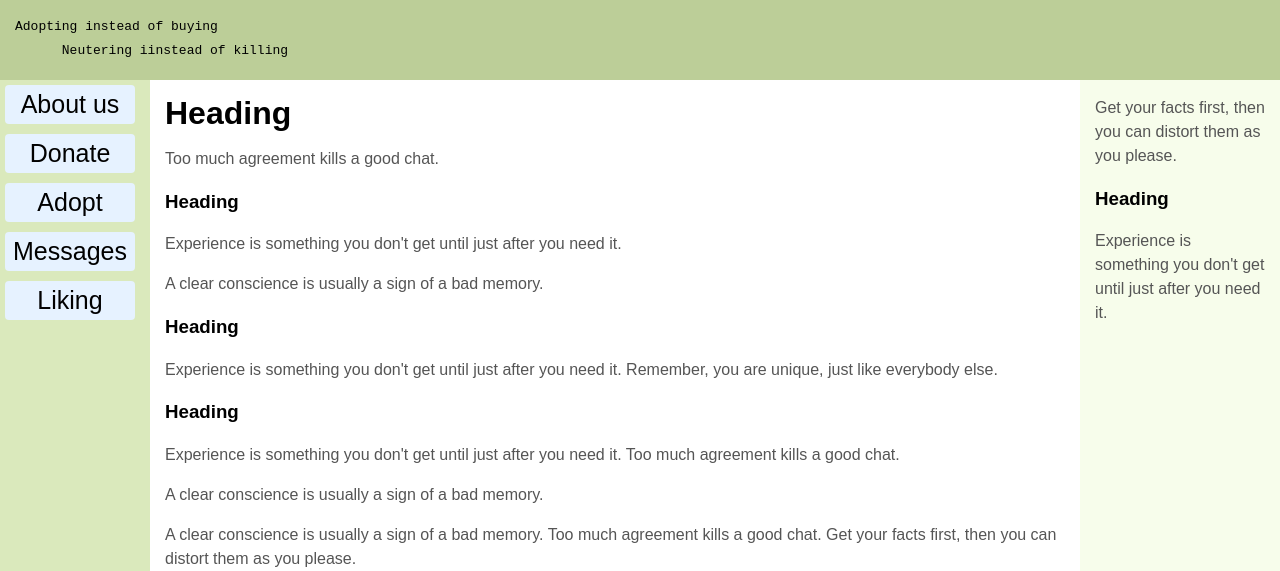
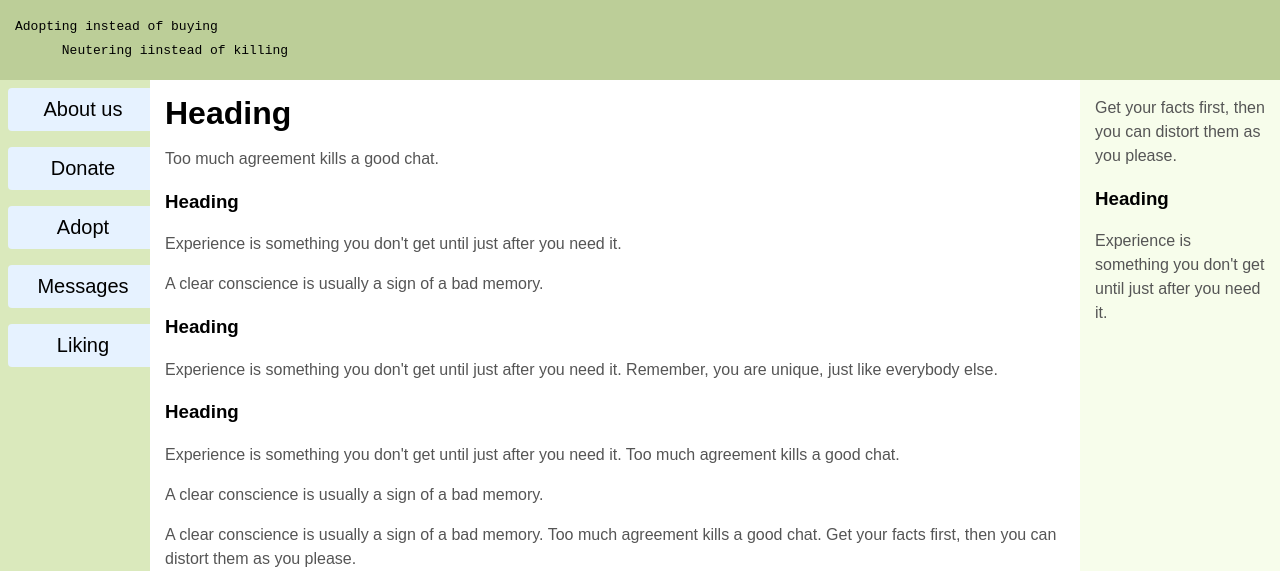
Before and after one commit to ppeennyy/dogcat, a Django app: page / in a window 1280 px wide. Shown: the top 571 px of the page. Run offline with Django 3.2, Linux system fonts and the light colour scheme.

Commit message:
fix button

```diff
--- a/mysite/templates/index.html
+++ b/mysite/templates/index.html
@@ -11,12 +11,12 @@
     border: none;
     color: #000000;
     text-align: center;
-    font-size: 25px;
-    padding: 5px;
-    width: 130px;
-    transition: all 0.5s;
+    font-size: 20px;
+    padding: 10px;
+    width: 150px;
+    transition: all 1s;
     cursor: pointer;
-    margin: 5px;
+    margin: 8px;
     }
     .button span {
     cursor: pointer;
@@ -29,11 +29,11 @@
     position: absolute;
     opacity: 0;
     top: 0;
-    right: 5px;
-    transition: 0.5s;
+    right: 10px;
+    transition: 1s;
     }
     .button:hover span {
-    padding-right: 35px;
+    padding-right: 40px;
     }
     .button:hover span:after {
     opacity: 1;
```
